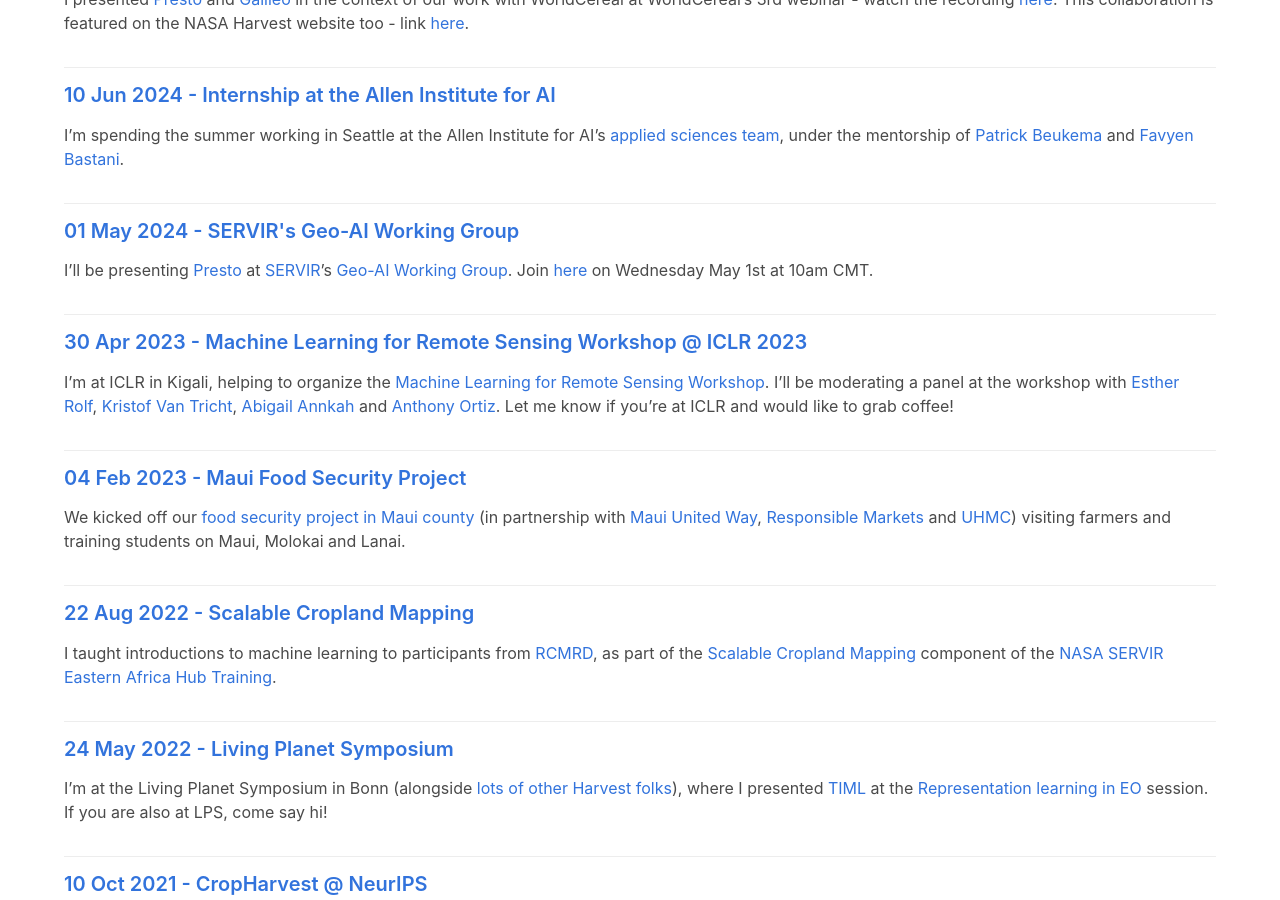
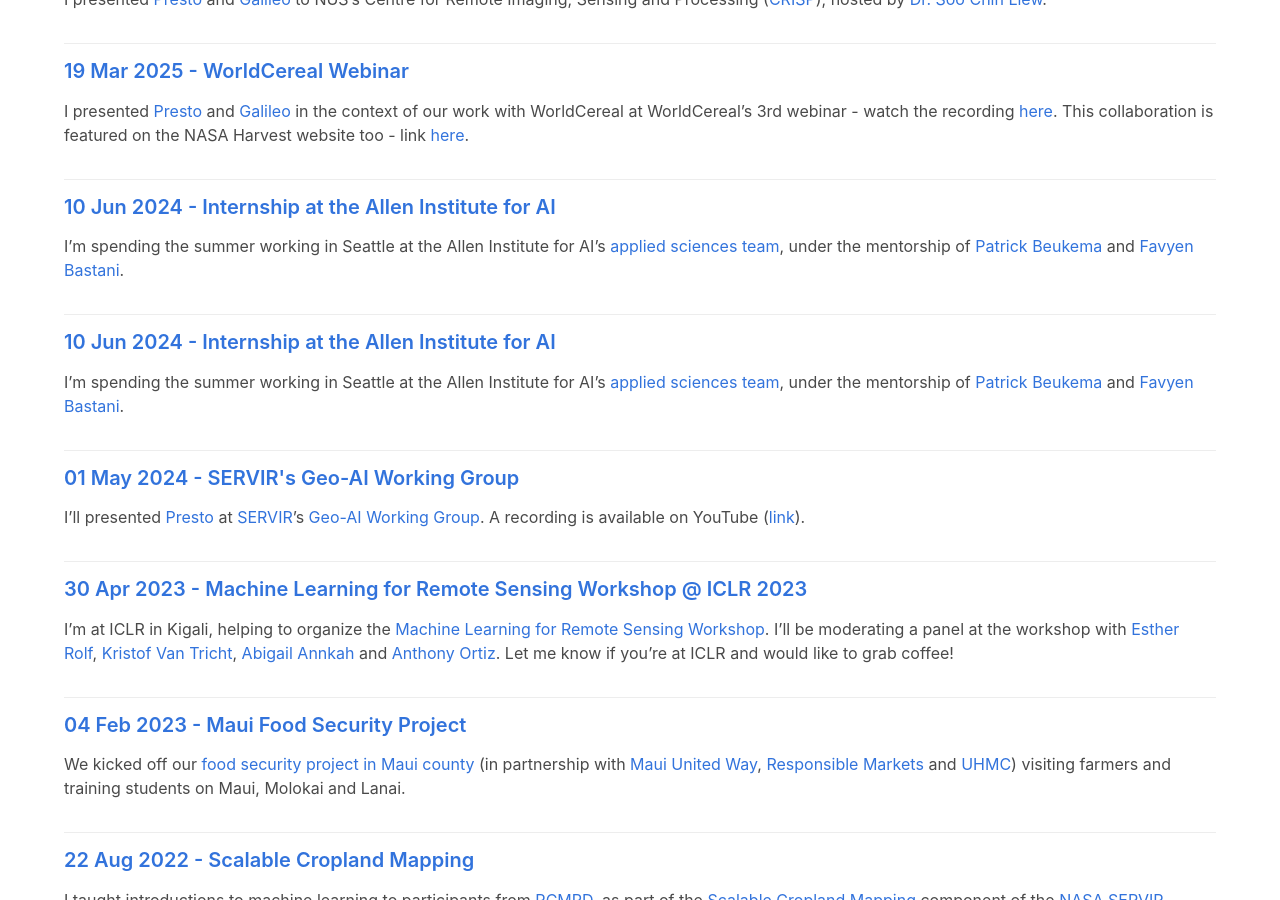
Before and after one commit to gabrieltseng/gabrieltseng.github.io, a Jekyll site: the page built from _pages/news.html, in a window 1280 px wide and 900 px high, scrolled down 857 px. Built offline with Jekyll 4.4.1, drawn with Linux system fonts in a browser that asks for light colours; nearby versions of some CDN libraries; a style sheet for code colours, icons or effects is not loaded; some of the changed text lies outside the part shown.

Commit message:
Update news

```diff
--- /dev/null
+++ b/_news/allenai_2025.md
@@ -0,0 +1,6 @@
+---
+date: 2024-6-10
+title: Internship at the Allen Institute for AI
+layout: page
+---
+I'm spending the summer working in Seattle at the Allen Institute for AI's [applied sciences team](https://allenai.org/#ast), under the mentorship of [Patrick Beukema](https://pbeukema.github.io/) and [Favyen Bastani](https://favyen.com/).
--- a/_news/geoai_group_2024.md
+++ b/_news/geoai_group_2024.md
@@ -3,4 +3,4 @@
 title: SERVIR's Geo-AI Working Group
 layout: page
 ---
-I'll be presenting [Presto](https://arxiv.org/abs/2304.14065) at [SERVIR](https://servirglobal.net/)'s [Geo-AI Working Group](https://sites.google.com/uah.edu/2020-tensorflow-technical-exch/home). Join [here](https://meet.google.com/jmo-ojko-imx) on Wednesday May 1st at 10am CMT.
+I'll presented [Presto](https://arxiv.org/abs/2304.14065) at [SERVIR](https://servirglobal.net/)'s [Geo-AI Working Group](https://sites.google.com/uah.edu/2020-tensorflow-technical-exch/home). A recording is available on YouTube ([link](https://www.youtube.com/watch?v=H2mHNaI3oNQ)).
```
Also changed, not shown: _includes/description.md (+1 -1 lines), _news/fao_2025.md (added, +6 -0 lines).
